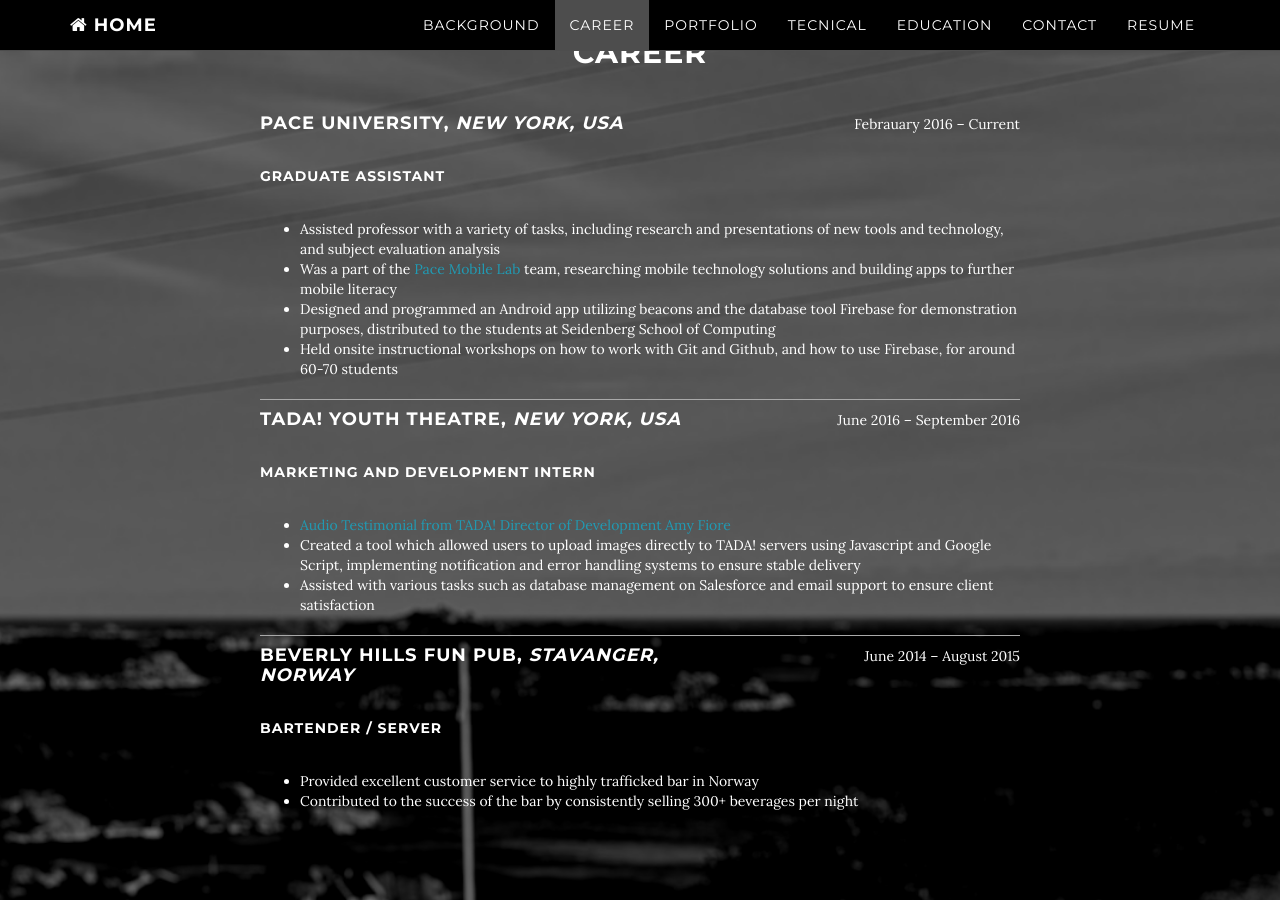
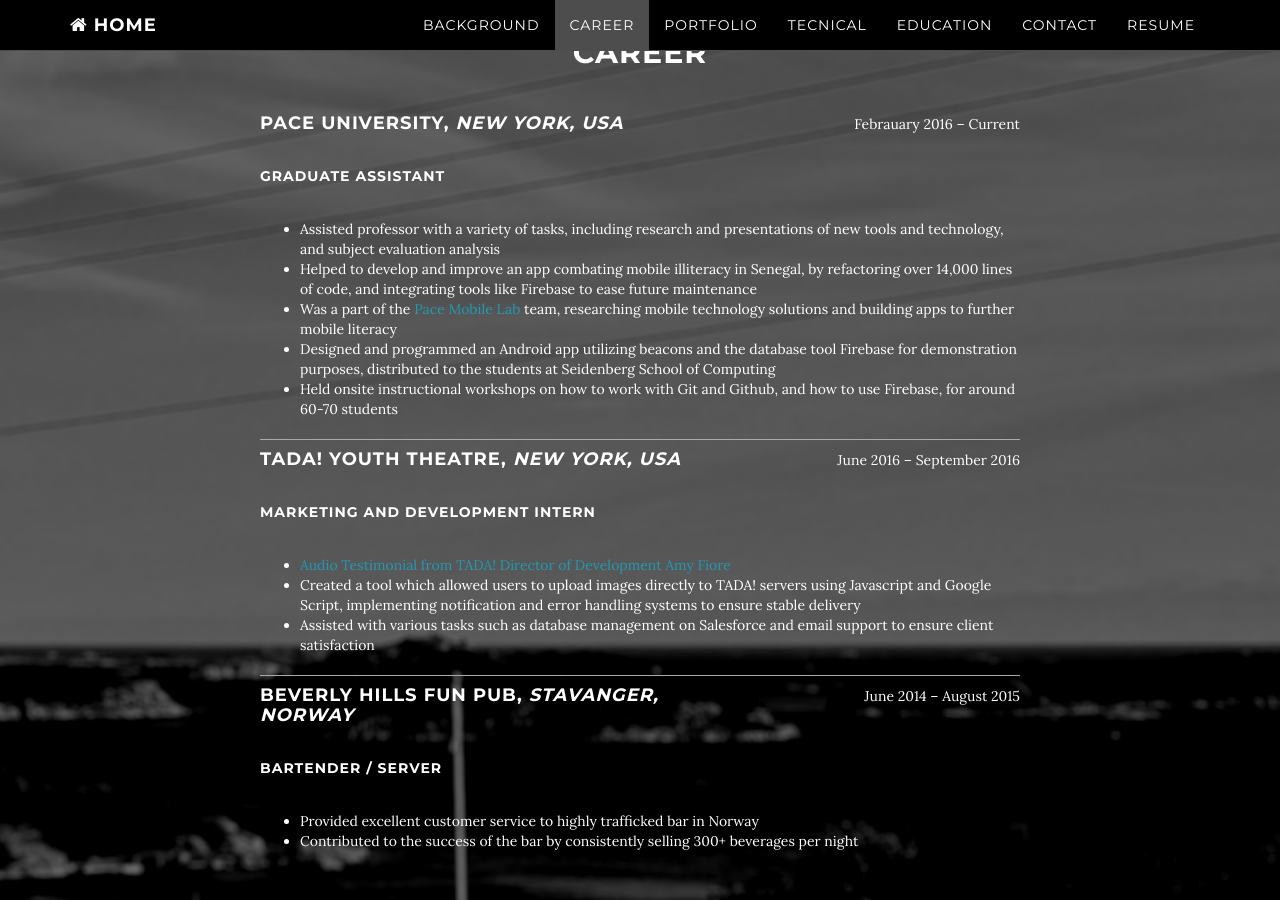
Before and after one commit to jangerhard/jangerhard.github.io, a Jekyll site: the page built from index.html, in a window 1280 px wide and 900 px high, scrolled down 1956 px. Built offline with Jekyll 4.4.1, drawn with Linux system fonts in a browser that asks for light colours.

Commit message:
Fixed link to resume
Updated resume

Updated resume

```diff
--- a/_data/cv.yml
+++ b/_data/cv.yml
@@ -19,6 +19,7 @@ career:
    summary: --
    accomplishments:
     - accomplishment: Assisted professor with a variety of tasks, including research and presentations of new tools and technology, and subject evaluation analysis
+    - accomplishment: Helped to develop and improve an app combating mobile illiteracy in Senegal, by refactoring over 14,000 lines of code, and integrating tools like Firebase to ease future maintenance
     - accomplishment: Was a part of the <a href="http://pacemobilelab.com">Pace Mobile Lab</a> team, researching mobile technology solutions and building apps to further mobile literacy
     - accomplishment: Designed and programmed an Android app utilizing beacons and the database tool Firebase for demonstration purposes, distributed to the students at Seidenberg School of Computing
     - accomplishment: Held onsite instructional workshops on how to work with Git and Github, and how to use Firebase, for around 60-70 students
--- a/_includes/nav.html
+++ b/_includes/nav.html
@@ -36,7 +36,7 @@
                         <a class="page-scroll" href="#contact">Contact</a>
                     </li>
                     <li>
-                        <a class="page-scroll" href="/Resume.pdf">Resume</a>
+                        <a class="page-scroll" href="/resume.pdf">Resume</a>
                     </li>
 
                 </ul>
```
Also changed, not shown: 1 other file.
